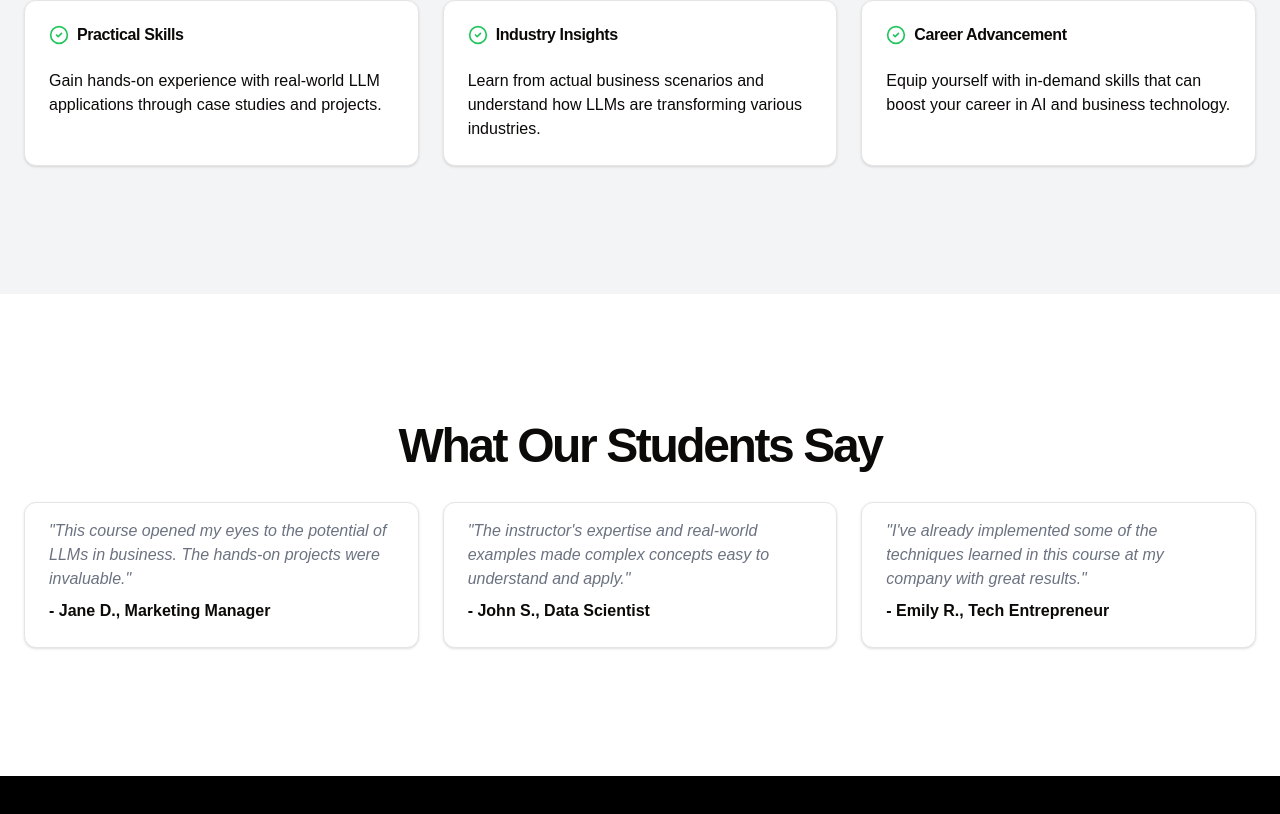
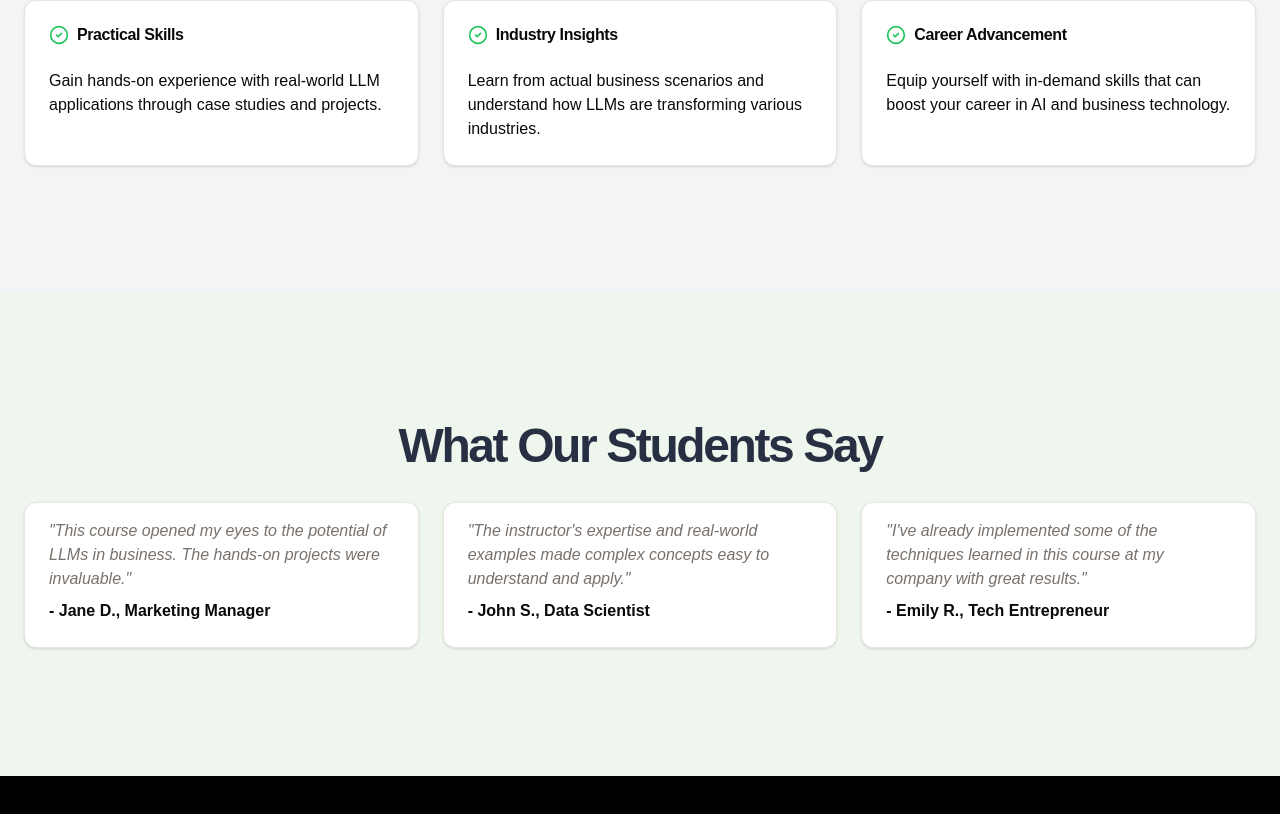
Before and after one commit to youngchingjui/llm-course-landing-page, a Next.js app: page / in a window 1280 px wide. Shown: the part 2687-3501 px from the top of the page. Built offline with nearby package versions, Linux system fonts and the light colour scheme.

Commit message:
added some color

```diff
--- a/app/page.tsx
+++ b/app/page.tsx
@@ -30,19 +30,19 @@ export default function LandingPageComponent() {
         </nav>
       </header>
       <main className="flex-1">
-        <section className="w-full py-12 md:py-24 lg:py-32 xl:py-48 bg-black text-white">
+        <section className="w-full py-12 md:py-24 lg:py-32 xl:py-48 bg-background text-foreground">
           <div className="container px-4 md:px-6">
             <div className="flex flex-col items-center space-y-4 text-center">
               <div className="space-y-2">
                 <h1 className="text-3xl font-bold tracking-tighter sm:text-4xl md:text-5xl lg:text-6xl/none">
                   Master LLM Agents in Business
                 </h1>
-                <p className="mx-auto max-w-[700px] text-gray-300 md:text-xl">
+                <p className="mx-auto max-w-[700px] text-muted-foreground md:text-xl">
                   Learn to leverage Large Language Models for real-world business applications in just 6 weeks.
                 </p>
               </div>
               <div className="space-x-4">
-                <Button variant="outline" className="bg-white text-black hover:bg-gray-200">
+                <Button variant="outline" className="bg-white text-foreground hover:bg-gray-200">
                   Enroll Now
                 </Button>
                 <Button variant="outline">Learn More</Button>
@@ -53,7 +53,7 @@ export default function LandingPageComponent() {
         <section id="overview" className="w-full py-12 md:py-24 lg:py-32">
           <div className="container px-4 md:px-6">
             <h2 className="text-3xl font-bold tracking-tighter sm:text-5xl text-center mb-4">Course Overview</h2>
-            <p className="mx-auto max-w-[700px] text-gray-500 md:text-xl/relaxed lg:text-base/relaxed xl:text-xl/relaxed text-center">
+            <p className="mx-auto max-w-[700px] text-muted-foreground md:text-xl/relaxed lg:text-base/relaxed xl:text-xl/relaxed text-center">
               Dive deep into the world of Large Language Models and their practical applications in business. This 6-week
               course combines theory with hands-on projects to give you a comprehensive understanding of LLM agents.
             </p>
@@ -63,7 +63,7 @@ export default function LandingPageComponent() {
                   <CardTitle>Duration</CardTitle>
                 </CardHeader>
                 <CardContent className="flex items-center space-x-2">
-                  <Calendar className="h-5 w-5 text-gray-500" />
+                  <Calendar className="h-5 w-5 text-muted-foreground" />
                   <span>6 Weeks</span>
                 </CardContent>
               </Card>
@@ -217,7 +217,7 @@ export default function LandingPageComponent() {
             <div className="grid gap-6 lg:grid-cols-3 mt-8">
               <Card>
                 <CardContent className="mt-4">
-                  <p className="text-gray-500 italic">
+                  <p className="text-muted-foreground italic">
                     &quot;This course opened my eyes to the potential of LLMs in business. The hands-on projects were
                     invaluable.&quot;
                   </p>
@@ -226,7 +226,7 @@ export default function LandingPageComponent() {
               </Card>
               <Card>
                 <CardContent className="mt-4">
-                  <p className="text-gray-500 italic">
+                  <p className="text-muted-foreground italic">
                     &quot;The instructor&apos;s expertise and real-world examples made complex concepts easy to understand and
                     apply.&quot;
                   </p>
@@ -235,7 +235,7 @@ export default function LandingPageComponent() {
               </Card>
               <Card>
                 <CardContent className="mt-4">
-                  <p className="text-gray-500 italic">
+                  <p className="text-muted-foreground italic">
                     &quot;I&apos;ve already implemented some of the techniques learned in this course at my company with great
                     results.&quot;
                   </p>
@@ -250,7 +250,7 @@ export default function LandingPageComponent() {
             <div className="flex flex-col items-center space-y-4 text-center">
               <div className="space-y-2">
                 <h2 className="text-3xl font-bold tracking-tighter sm:text-5xl">Ready to Transform Your Business with LLMs?</h2>
-                <p className="mx-auto max-w-[600px] text-gray-300 md:text-xl/relaxed lg:text-base/relaxed xl:text-xl/relaxed">
+                <p className="mx-auto max-w-[600px] text-muted-foreground md:text-xl/relaxed lg:text-base/relaxed xl:text-xl/relaxed">
                   Enroll now and start your journey towards mastering Large Language Models in business applications.
                 </p>
               </div>
@@ -261,11 +261,11 @@ export default function LandingPageComponent() {
                     placeholder="Enter your email"
                     type="email"
                   />
-                  <Button className="bg-white text-black hover:bg-gray-200" type="submit">
+                  <Button className="bg-white text-foreground hover:bg-gray-200" type="submit">
                     Enroll Now
                   </Button>
                 </form>
-                <p className="text-xs text-gray-400">
+                <p className="text-xs text-muted-foreground">
                   By enrolling, you agree to our Terms of Service and Privacy Policy.
                 </p>
               </div>
@@ -274,7 +274,7 @@ export default function LandingPageComponent() {
         </section>
       </main>
       <footer className="flex flex-col gap-2 sm:flex-row py-6 w-full shrink-0 items-center px-4 md:px-6 border-t">
-        <p className="text-xs text-gray-500">© 2024 LLM Business Course. All rights reserved.</p>
+        <p className="text-xs text-muted-foreground">© 2024 LLM Business Course. All rights reserved.</p>
         <nav className="sm:ml-auto flex gap-4 sm:gap-6">
           <Link className="text-xs hover:underline underline-offset-4" href="#">
             Terms of Service
--- a/tailwind.config.ts
+++ b/tailwind.config.ts
@@ -1,4 +1,5 @@
 import type { Config } from "tailwindcss";
+import tailwindcssAnimate from "tailwindcss-animate";
 
 export default {
     darkMode: ["class"],
@@ -10,8 +11,8 @@ export default {
   theme: {
   	extend: {
   		colors: {
-  			background: 'hsl(var(--background))',
-  			foreground: 'hsl(var(--foreground))',
+  			background: '#eff6ee',
+  			foreground: '#273043',
   			card: {
   				DEFAULT: 'hsl(var(--card))',
   				foreground: 'hsl(var(--card-foreground))'
@@ -21,24 +22,24 @@ export default {
   				foreground: 'hsl(var(--popover-foreground))'
   			},
   			primary: {
-  				DEFAULT: 'hsl(var(--primary))',
-  				foreground: 'hsl(var(--primary-foreground))'
+  				DEFAULT: '#f02d3a',
+  				foreground: '#ffffff'
   			},
   			secondary: {
-  				DEFAULT: 'hsl(var(--secondary))',
-  				foreground: 'hsl(var(--secondary-foreground))'
+  				DEFAULT: '#9197ae',
+  				foreground: '#ffffff'
   			},
   			muted: {
   				DEFAULT: 'hsl(var(--muted))',
   				foreground: 'hsl(var(--muted-foreground))'
   			},
   			accent: {
-  				DEFAULT: 'hsl(var(--accent))',
-  				foreground: 'hsl(var(--accent-foreground))'
+  				DEFAULT: '#dd0426',
+  				foreground: '#ffffff'
   			},
   			destructive: {
-  				DEFAULT: 'hsl(var(--destructive))',
-  				foreground: 'hsl(var(--destructive-foreground))'
+  				DEFAULT: '#f02d3a',
+  				foreground: '#ffffff'
   			},
   			border: 'hsl(var(--border))',
   			input: 'hsl(var(--input))',
@@ -49,6 +50,66 @@ export default {
   				'3': 'hsl(var(--chart-3))',
   				'4': 'hsl(var(--chart-4))',
   				'5': 'hsl(var(--chart-5))'
+  			},
+  			prussian_blue: {
+  				DEFAULT: '#273043',
+  				100: '#080a0d',
+  				200: '#10131b',
+  				300: '#181d28',
+  				400: '#202736',
+  				500: '#273043',
+  				600: '#455576',
+  				700: '#677ba6',
+  				800: '#99a7c3',
+  				900: '#ccd3e1'
+  			},
+  			cool_gray: {
+  				DEFAULT: '#9197ae',
+  				100: '#1b1d25',
+  				200: '#373a4a',
+  				300: '#52586f',
+  				400: '#6e7593',
+  				500: '#9197ae',
+  				600: '#a8adbf',
+  				700: '#bec1cf',
+  				800: '#d4d6df',
+  				900: '#e9eaef'
+  			},
+  			mint_cream: {
+  				DEFAULT: '#eff6ee',
+  				100: '#253f21',
+  				200: '#4a7f43',
+  				300: '#77b36f',
+  				400: '#b3d5af',
+  				500: '#eff6ee',
+  				600: '#f2f8f2',
+  				700: '#f6faf5',
+  				800: '#f9fbf8',
+  				900: '#fcfdfc'
+  			},
+  			imperial_red: {
+  				DEFAULT: '#f02d3a',
+  				100: '#350407',
+  				200: '#6b070e',
+  				300: '#a00b15',
+  				400: '#d60f1c',
+  				500: '#f02d3a',
+  				600: '#f35762',
+  				700: '#f68189',
+  				800: '#f9abb0',
+  				900: '#fcd5d8'
+  			},
+  			rojo: {
+  				DEFAULT: '#dd0426',
+  				100: '#2c0107',
+  				200: '#58020f',
+  				300: '#840316',
+  				400: '#b0041d',
+  				500: '#dd0426',
+  				600: '#fa1f40',
+  				700: '#fc5770',
+  				800: '#fd8f9f',
+  				900: '#fec7cf'
   			}
   		},
   		borderRadius: {
@@ -58,5 +119,5 @@ export default {
   		}
   	}
   },
-  plugins: [require("tailwindcss-animate")],
+  plugins: [tailwindcssAnimate],
 } satisfies Config;
```
